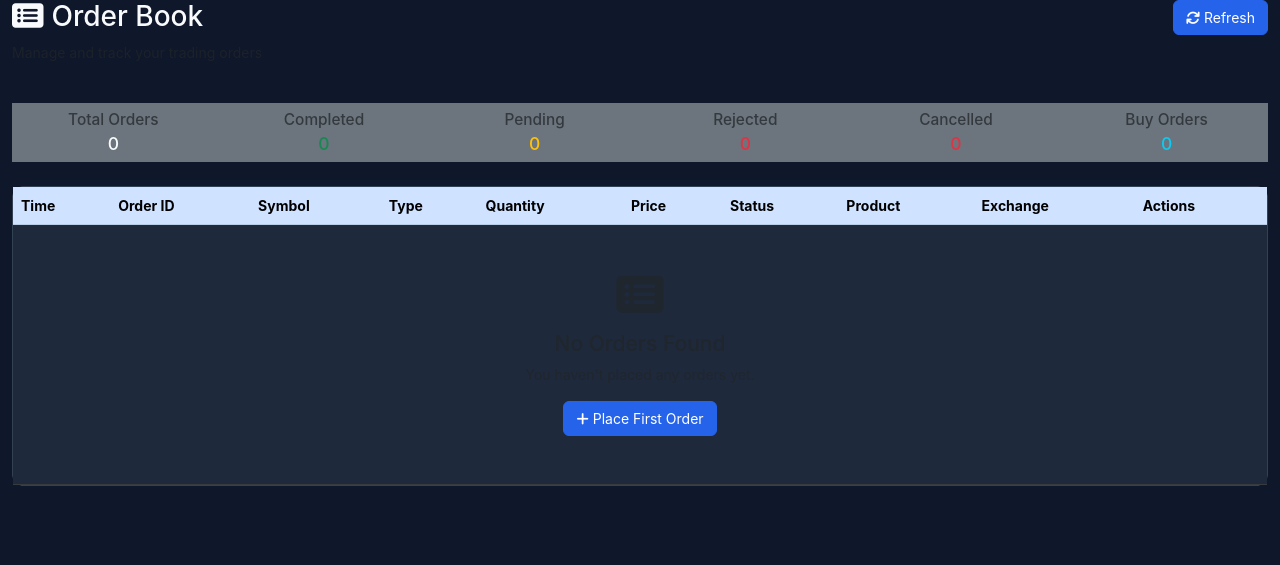
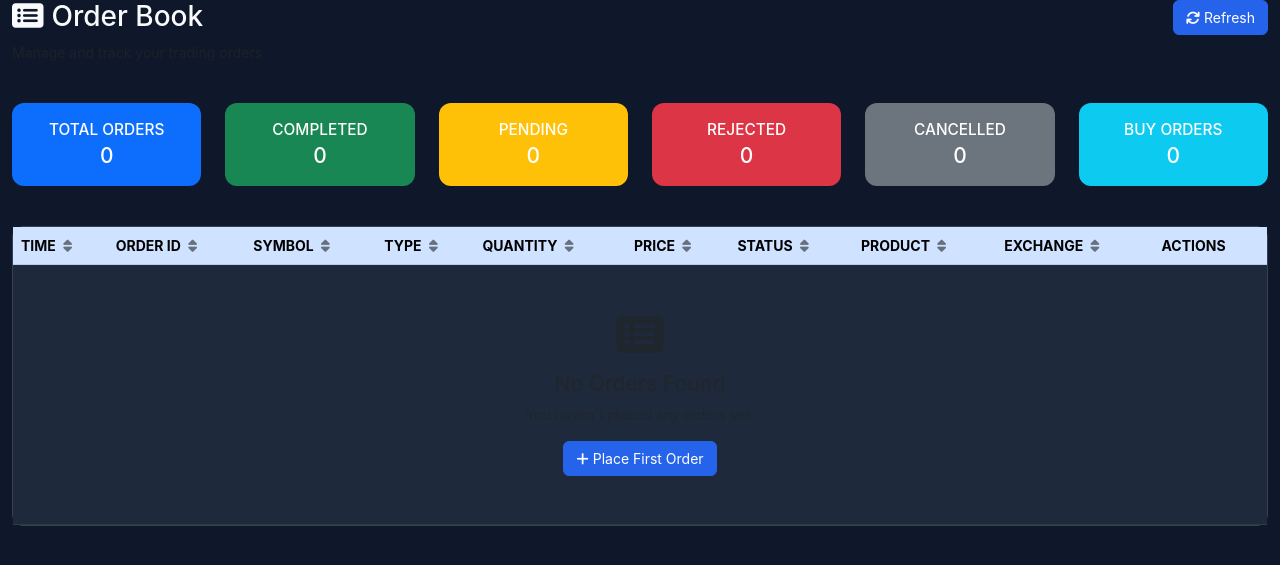
Before and after one commit to dhananjay-shahane/KotakNeoTrade, a Flask app: template templates/orders.html in a window 1280 px wide. Shown: the top 565 px of the page. Run offline with Flask 3, Linux system fonts and the light colour scheme; the template is opened without the code that fills it, so the values that code supplies are empty; some libraries are stand-ins or nearby versions.

Commit message:
Assistant checkpoint: Enhanced orders page with sorting and filtering
Assistant generated file changes:
- templates/orders.html: Update table headers to uppercase and add filtering cards, Update table headers to uppercase with sorting functionality
- static/css/orders.css: Add styles for filter cards and sorting
- static/js/orders.js: Update orders loop to use filtered data
Update orders loop to use filtered data
Update orders loop to use filtered data

---

User prompt:

make changes in orders page make table heading are capital latter and and data shorting  funcationality, in symbol shorting data a-z,  also make  buttons for show complate order , casseled order , reject order like this and change this  Total Orders,  Completed,Pending, RejectedCancelled, Buy Orders ui make cards when click this cards then data in shorting.

Replit-Commit-Author: Assistant
Replit-Commit-Session-Id: 044e85c1-a25b-4bfc-86e8-af6e9c4f04b9

```diff
--- a/static/css/orders.css
+++ b/static/css/orders.css
@@ -15,3 +15,41 @@
     padding: 0.25rem 0.4rem;
     font-size: 0.75rem;
 }
+
+/* Filter cards */
+.filter-card {
+    transition: all 0.3s ease;
+    border: 2px solid transparent;
+}
+
+.filter-card:hover {
+    transform: translateY(-2px);
+    box-shadow: 0 4px 8px rgba(0,0,0,0.2);
+}
+
+.filter-card.active {
+    border-color: #fff;
+    box-shadow: 0 0 15px rgba(255,255,255,0.3);
+}
+
+/* Table header sorting */
+#ordersTable th[style*="cursor"] {
+    user-select: none;
+}
+
+#ordersTable th[style*="cursor"]:hover {
+    background: linear-gradient(135deg, #0b5ed7 0%, #0a58ca 100%);
+}
+
+#ordersTable th[style*="cursor"]:active {
+    transform: scale(0.98);
+}
+
+.fa-sort {
+    opacity: 0.5;
+}
+
+.fa-sort-up, .fa-sort-down {
+    opacity: 1;
+    color: #fff;
+}
--- a/static/js/orders.js
+++ b/static/js/orders.js
@@ -43,8 +43,9 @@ function updateOrdersTable(orders) {
     }
 
     var tableHTML = '';
+    var displayOrders = orders; // Initialize displayOrders with all orders
 
-    orders.forEach(function(order) {
+    displayOrders.forEach(function(order) {
         var orderTime = order.orderTime || order.ordEntTm || order.exchOrdId || 'N/A';
         var orderId = order.nOrdNo || order.orderId || order.exchOrdId || 'N/A';
         var symbol = order.trdSym || order.sym || order.tradingSymbol || 'N/A';
@@ -151,7 +152,8 @@ function updateOrdersSummary(orders) {
     var totalOrders = orders.length;
     var completed = 0, pending = 0, rejected = 0, cancelled = 0, buyOrders = 0;
 
-    orders.forEach(function(order) {
+    var displayOrders = orders;
+    displayOrders.forEach(function(order) {
         var status = (order.ordSt || order.status || '').toLowerCase();
         var transType = order.transType || order.transactionType || '';
 
--- a/templates/orders.html
+++ b/templates/orders.html
@@ -21,32 +21,54 @@
     </div>
 </div>
 
-<!-- Summary Footer -->
-<div class="card-footer bg-secondary mb-4 p-2" id="ordersSummary">
-    <div class="row text-center">
-        <div class="col-md-2">
-            <h6 class="text-muted mb-1">Total Orders</h6>
-            <h5 class="mb-0" id="totalOrdersCount">0</h5>
+<!-- Summary Cards -->
+<div class="row mb-4" id="ordersSummary">
+    <div class="col-md-2 mb-3">
+        <div class="card bg-primary text-white filter-card" data-filter="all" style="cursor: pointer;">
+            <div class="card-body text-center p-3">
+                <h6 class="card-title mb-1">TOTAL ORDERS</h6>
+                <h4 class="mb-0" id="totalOrdersCount">0</h4>
+            </div>
         </div>
-        <div class="col-md-2">
-            <h6 class="text-muted mb-1">Completed</h6>
-            <h5 class="mb-0 text-success" id="completedOrdersCount">0</h5>
+    </div>
+    <div class="col-md-2 mb-3">
+        <div class="card bg-success text-white filter-card" data-filter="completed" style="cursor: pointer;">
+            <div class="card-body text-center p-3">
+                <h6 class="card-title mb-1">COMPLETED</h6>
+                <h4 class="mb-0" id="completedOrdersCount">0</h4>
+            </div>
         </div>
-        <div class="col-md-2">
-            <h6 class="text-muted mb-1">Pending</h6>
-            <h5 class="mb-0 text-warning" id="pendingOrdersCount">0</h5>
+    </div>
+    <div class="col-md-2 mb-3">
+        <div class="card bg-warning text-white filter-card" data-filter="pending" style="cursor: pointer;">
+            <div class="card-body text-center p-3">
+                <h6 class="card-title mb-1">PENDING</h6>
+                <h4 class="mb-0" id="pendingOrdersCount">0</h4>
+            </div>
         </div>
-        <div class="col-md-2">
-            <h6 class="text-muted mb-1">Rejected</h6>
-            <h5 class="mb-0 text-danger" id="rejectedOrdersCount">0</h5>
+    </div>
+    <div class="col-md-2 mb-3">
+        <div class="card bg-danger text-white filter-card" data-filter="rejected" style="cursor: pointer;">
+            <div class="card-body text-center p-3">
+                <h6 class="card-title mb-1">REJECTED</h6>
+                <h4 class="mb-0" id="rejectedOrdersCount">0</h4>
+            </div>
         </div>
-        <div class="col-md-2">
-            <h6 class="text-muted mb-1">Cancelled</h6>
-            <h5 class="mb-0 text-danger" id="cancelledOrdersCount">0</h5>
+    </div>
+    <div class="col-md-2 mb-3">
+        <div class="card bg-secondary text-white filter-card" data-filter="cancelled" style="cursor: pointer;">
+            <div class="card-body text-center p-3">
+                <h6 class="card-title mb-1">CANCELLED</h6>
+                <h4 class="mb-0" id="cancelledOrdersCount">0</h4>
+            </div>
         </div>
-        <div class="col-md-2">
-            <h6 class="text-muted mb-1">Buy Orders</h6>
-            <h5 class="mb-0 text-info" id="buyOrdersCount">0</h5>
+    </div>
+    <div class="col-md-2 mb-3">
+        <div class="card bg-info text-white filter-card" data-filter="buy" style="cursor: pointer;">
+            <div class="card-body text-center p-3">
+                <h6 class="card-title mb-1">BUY ORDERS</h6>
+                <h4 class="mb-0" id="buyOrdersCount">0</h4>
+            </div>
         </div>
     </div>
 </div>
@@ -57,16 +79,34 @@
             <table class="table table-dark table-hover mb-0" id="ordersTable">
                 <thead class="table-primary">
                     <tr>
-                        <th>Time</th>
-                        <th>Order ID</th>
-                        <th>Symbol</th>
-                        <th>Type</th>
-                        <th>Quantity</th>
-                        <th>Price</th>
-                        <th>Status</th>
-                        <th>Product</th>
-                        <th>Exchange</th>
-                        <th>Actions</th>
+                        <th style="cursor: pointer;" onclick="sortTable('time')">
+                            TIME <i class="fas fa-sort ms-1" id="sort-time"></i>
+                        </th>
+                        <th style="cursor: pointer;" onclick="sortTable('orderid')">
+                            ORDER ID <i class="fas fa-sort ms-1" id="sort-orderid"></i>
+                        </th>
+                        <th style="cursor: pointer;" onclick="sortTable('symbol')">
+                            SYMBOL <i class="fas fa-sort ms-1" id="sort-symbol"></i>
+                        </th>
+                        <th style="cursor: pointer;" onclick="sortTable('type')">
+                            TYPE <i class="fas fa-sort ms-1" id="sort-type"></i>
+                        </th>
+                        <th style="cursor: pointer;" onclick="sortTable('quantity')">
+                            QUANTITY <i class="fas fa-sort ms-1" id="sort-quantity"></i>
+                        </th>
+                        <th style="cursor: pointer;" onclick="sortTable('price')">
+                            PRICE <i class="fas fa-sort ms-1" id="sort-price"></i>
+                        </th>
+                        <th style="cursor: pointer;" onclick="sortTable('status')">
+                            STATUS <i class="fas fa-sort ms-1" id="sort-status"></i>
+                        </th>
+                        <th style="cursor: pointer;" onclick="sortTable('product')">
+                            PRODUCT <i class="fas fa-sort ms-1" id="sort-product"></i>
+                        </th>
+                        <th style="cursor: pointer;" onclick="sortTable('exchange')">
+                            EXCHANGE <i class="fas fa-sort ms-1" id="sort-exchange"></i>
+                        </th>
+                        <th>ACTIONS</th>
                     </tr>
                 </thead>
                 <tbody id="ordersTableBody">
```
